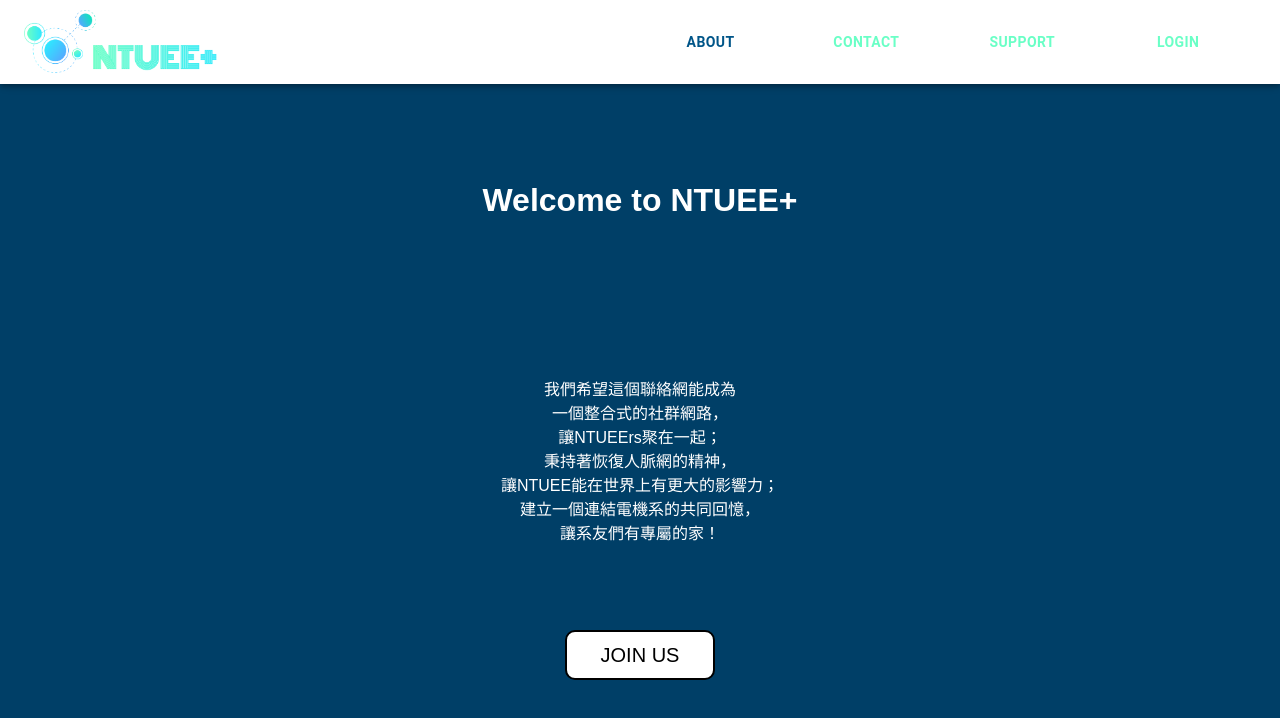
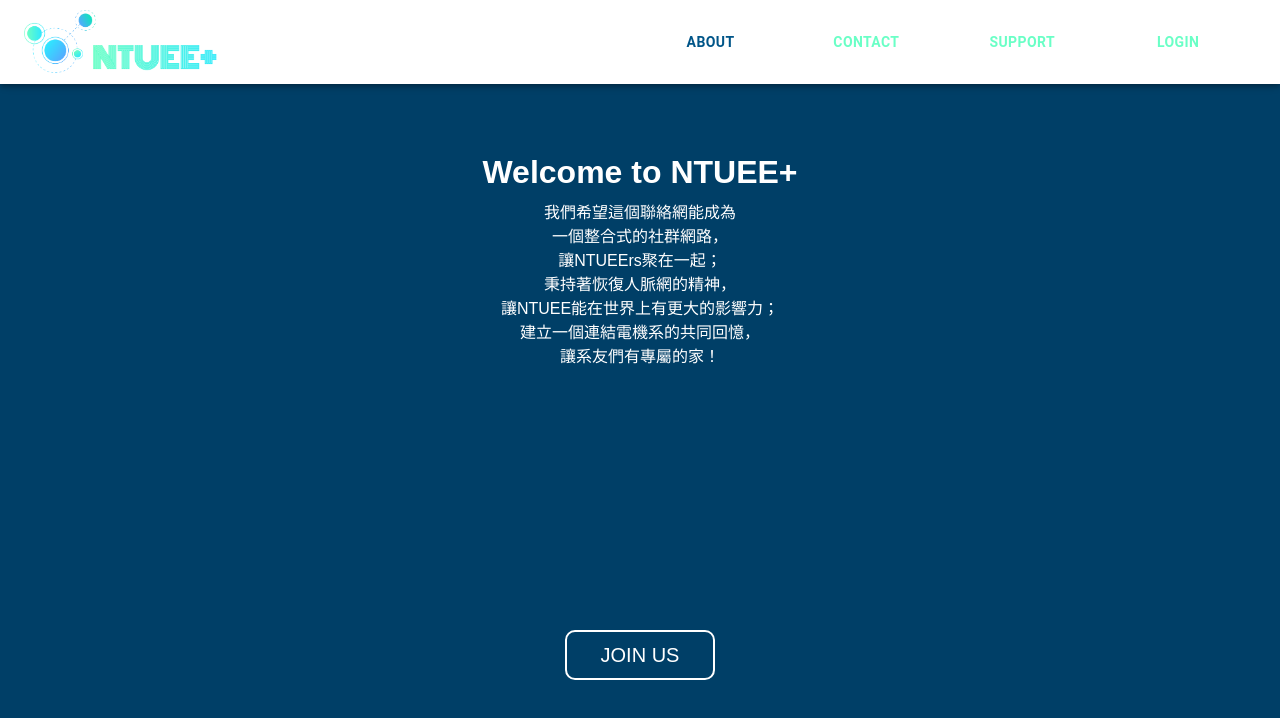
Before and after one commit to anitalu724/NTUEE-PLUS, a React (Create React App) app: page / in a window 1280 px wide. Both pictures are taken after a click on the button "ABOUT". Shown: the top 718 px of the page. Built offline with nearby package versions, Linux system fonts and the light colour scheme.

Commit message:
20191209_change_about_color

```diff
--- a/src/About.css
+++ b/src/About.css
@@ -7,8 +7,8 @@ html {
     justify-content: center;
 }
 #About_up_text{
-    position: absolute;
-    bottom: 70%;
+    position: relative;
+    margin-top: 12%;
     text-align: center;
     font-family: 'Noto Sans TC',Arial,sans-serif;
     color: white;
@@ -19,8 +19,8 @@ html {
     justify-content: center;
 }
 #About_down_text{
-    position: absolute;
-    bottom: 30%;
+    position: relative;
+    margin-top: -1%;
     text-align: center;
     font-family:'Noto Sans TC',Arial,sans-serif;
     color: white;
@@ -33,20 +33,19 @@ html {
 #About_btn_text{
     position: absolute;
     bottom: 15%;
-
     width: 150px;
     height: 50px;
     font-size: 20px;
     border-radius: 10px;
 
     cursor: pointer;
+    background-color:  #003f67;
+    color: #fff;
+    border: 2px #fff solid;
 
-    background-color: #fff;
-    color: #000;
-    border:2px #000 solid;
+
 }
 #About_btn_text:hover{
-    background-color: #000;
-    color: #fff;
-    border: 2px #fff solid;
+    background-color: #fff;
+    color: #003f67;
 }
--- a/src/About.js
+++ b/src/About.js
@@ -6,13 +6,11 @@ class About extends Component{
     render(){
         return (
         <div id="About_container">
-
             <div id="About_up">
                 <h1 id="About_up_text">
                     Welcome to NTUEE+
                 </h1>
             </div>
-
             <div id="About_down">
                 <p id="About_down_text">
                     我們希望這個聯絡網能成為<br/>
```
